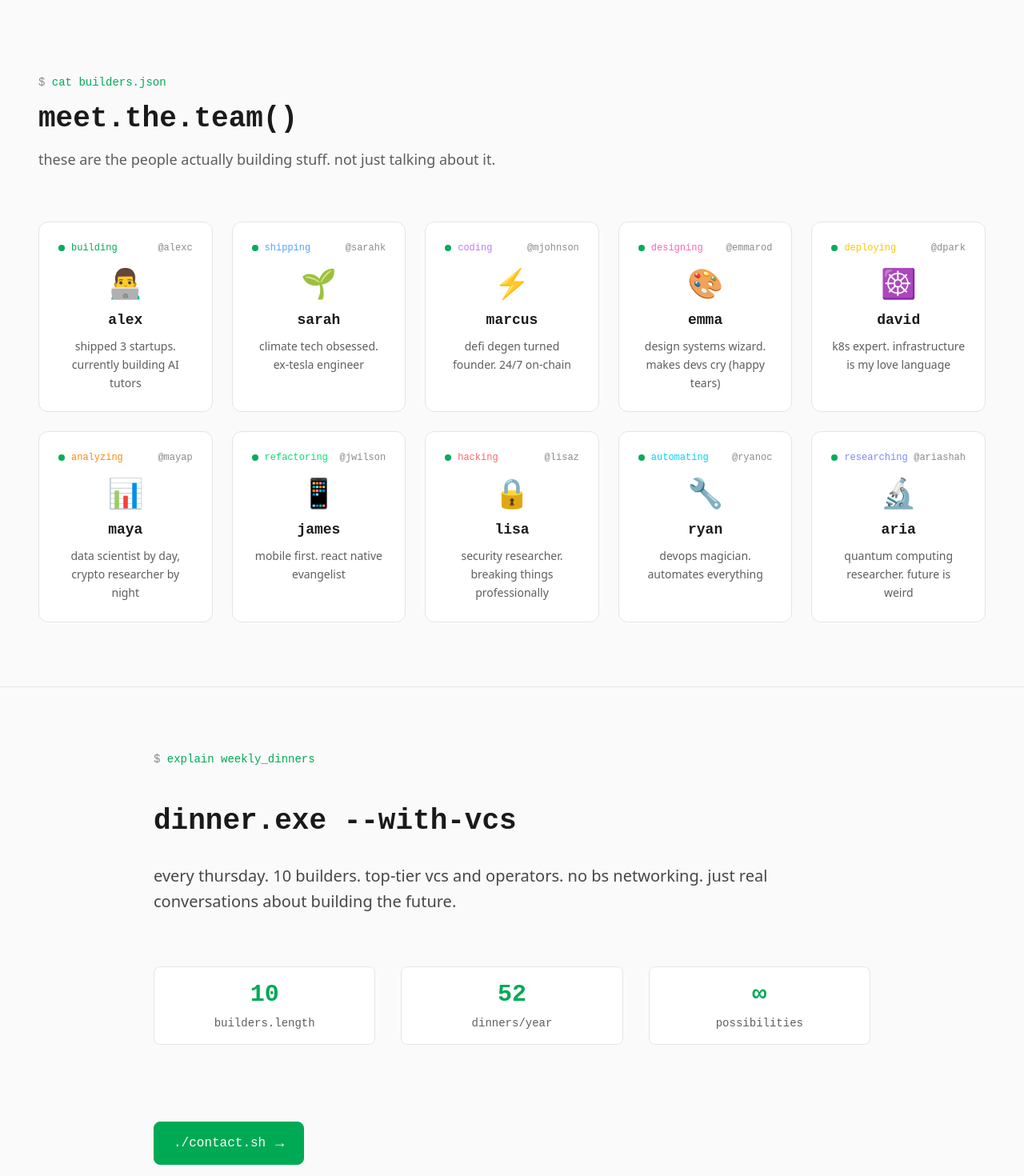
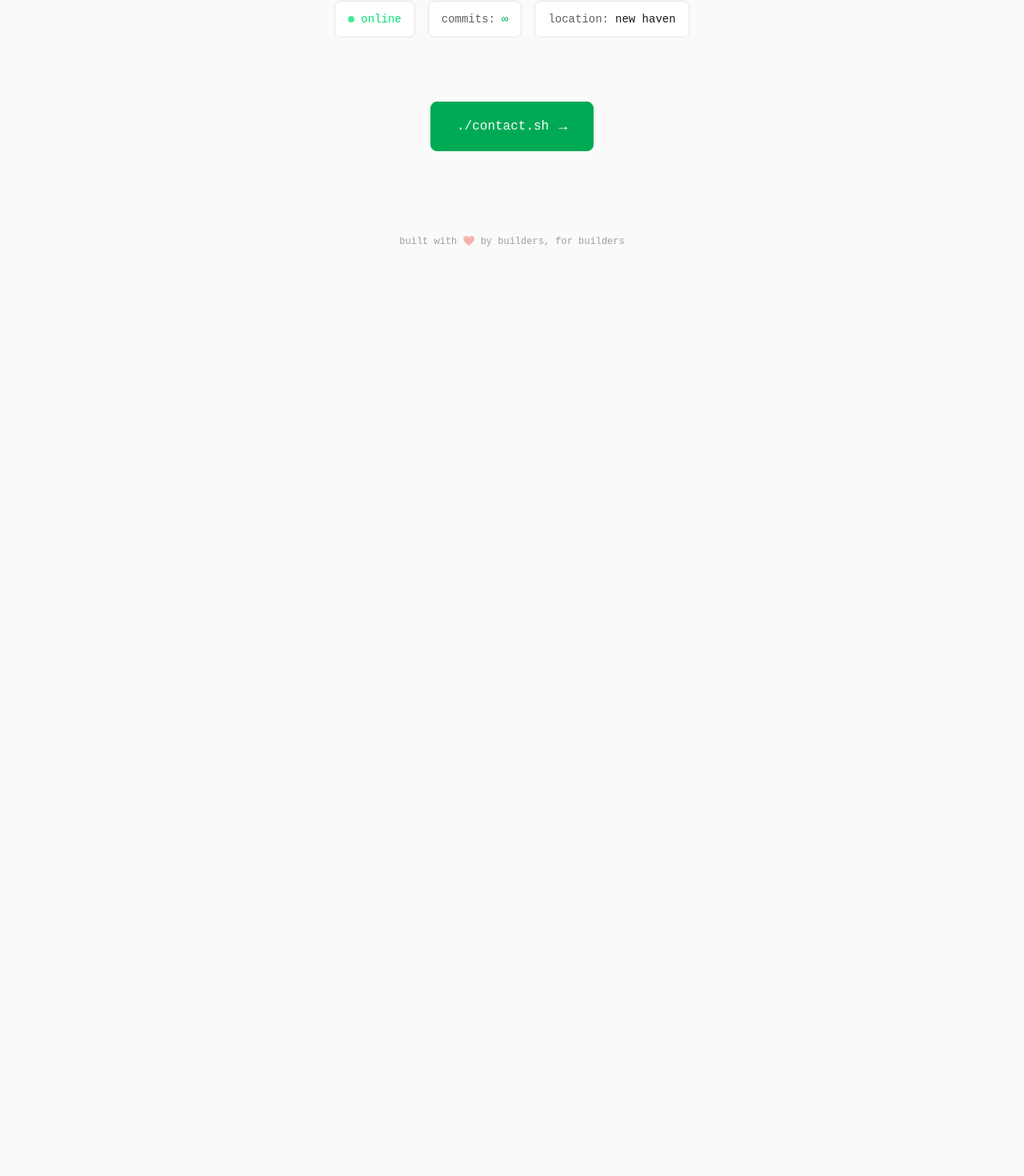
Before and after one commit to Nicolas705/buildathon, a Next.js app: page / in a window 1280 px wide. Shown: the part 458-1928 px from the top of the page at 80% size. After the commit the page ends 800 px from the top, so only its background shows below. Built offline with nearby package versions, Linux system fonts and the light colour scheme.

Commit message:
refactor Home page layout, remove mock builder data, and update site manifest with new branding and descriptions

```diff
--- a/app/page.tsx
+++ b/app/page.tsx
@@ -2,98 +2,14 @@
 
 import { motion } from 'framer-motion';
 
-// Mock data for the 10 builders - more casual and realistic
-const builders = [
-  {
-    id: 1,
-    name: 'alex',
-    description: 'shipped 3 startups. currently building AI tutors',
-    avatar: '👨‍💻',
-    status: 'building',
-    github: '@alexc'
-  },
-  {
-    id: 2,
-    name: 'sarah',
-    description: 'climate tech obsessed. ex-tesla engineer',
-    avatar: '🌱',
-    status: 'shipping',
-    github: '@sarahk'
-  },
-  {
-    id: 3,
-    name: 'marcus',
-    description: 'defi degen turned founder. 24/7 on-chain',
-    avatar: '⚡',
-    status: 'coding',
-    github: '@mjohnson'
-  },
-  {
-    id: 4,
-    name: 'emma',
-    description: 'design systems wizard. makes devs cry (happy tears)',
-    avatar: '🎨',
-    status: 'designing',
-    github: '@emmarod'
-  },
-  {
-    id: 5,
-    name: 'david',
-    description: 'k8s expert. infrastructure is my love language',
-    avatar: '☸️',
-    status: 'deploying',
-    github: '@dpark'
-  },
-  {
-    id: 6,
-    name: 'maya',
-    description: 'data scientist by day, crypto researcher by night',
-    avatar: '📊',
-    status: 'analyzing',
-    github: '@mayap'
-  },
-  {
-    id: 7,
-    name: 'james',
-    description: 'mobile first. react native evangelist',
-    avatar: '📱',
-    status: 'refactoring',
-    github: '@jwilson'
-  },
-  {
-    id: 8,
-    name: 'lisa',
-    description: 'security researcher. breaking things professionally',
-    avatar: '🔒',
-    status: 'hacking',
-    github: '@lisaz'
-  },
-  {
-    id: 9,
-    name: 'ryan',
-    description: 'devops magician. automates everything',
-    avatar: '🔧',
-    status: 'automating',
-    github: '@ryanoc'
-  },
-  {
-    id: 10,
-    name: 'aria',
-    description: 'quantum computing researcher. future is weird',
-    avatar: '🔬',
-    status: 'researching',
-    github: '@ariashah'
-  }
-];
-
-// Enhanced animation variants for more dramatic sequential loading
+// Enhanced animation variants for the hero section
 const containerVariants = {
   hidden: { opacity: 0 },
   visible: {
     opacity: 1,
     transition: {
       delayChildren: 0.5,
-      staggerChildren: 0.3 // Longer delay between each builder
+      staggerChildren: 0.3
     }
   }
 };
@@ -111,264 +27,84 @@ const itemVariants = {
   }
 };
 
-const builderVariants = {
-  hidden: {
-    scale: 0.5,
-    opacity: 0,
-    y: 50,
-    rotateX: -90
-  },
-  visible: {
-    scale: 1,
-    opacity: 1,
-    y: 0,
-    rotateX: 0,
-    transition: {
-      type: 'spring',
-      stiffness: 60,
-      damping: 12,
-      duration: 0.8
-    }
-  }
-};
-
-const statusColors = {
-  building: 'text-accent',
-  shipping: 'text-blue-400',
-  coding: 'text-purple-400',
-  designing: 'text-pink-400',
-  deploying: 'text-yellow-400',
-  analyzing: 'text-orange-400',
-  refactoring: 'text-green-400',
-  hacking: 'text-red-400',
-  automating: 'text-cyan-400',
-  researching: 'text-indigo-400'
-};
-
-function BuilderCard({ builder, index }: { builder: typeof builders[0]; index: number }) {
-  return (
-    <motion.div
-      initial="hidden"
-      animate="visible"
-      variants={builderVariants}
-      transition={{ delay: index * 0.4 }} // Much longer delay for dramatic effect
-      whileHover={{
-        scale: 1.05,
-        rotateY: 5,
-        transition: { type: 'spring', stiffness: 300, damping: 25 }
-      }}
-      className="group relative p-6 bg-card-bg border border-card-border rounded-xl hover:shadow-2xl hover:shadow-accent/20 transition-all duration-500 cursor-pointer hover:border-accent/50"
-    >
-      <div className="flex flex-col space-y-4">
-        {/* Status indicator */}
-        <div className="flex items-center justify-between">
-          <div className="flex items-center space-x-2">
-            <div className="w-2 h-2 bg-accent rounded-full animate-pulse"></div>
-            <span className={`text-xs font-mono ${statusColors[builder.status as keyof typeof statusColors]}`}>
-              {builder.status}
-            </span>
-          </div>
-          <span className="text-xs text-foreground/50 font-mono">{builder.github}</span>
-        </div>
-
-        {/* Avatar and name */}
-        <div className="text-center space-y-3">
-          <div className="text-4xl group-hover:scale-110 transition-transform duration-300">
-            {builder.avatar}
-          </div>
-          <div>
-            <h3 className="text-lg font-semibold text-foreground group-hover:text-accent transition-colors duration-300 font-mono">
-              {builder.name}
-            </h3>
-            <p className="text-sm text-foreground/70 mt-2 leading-relaxed">
-              {builder.description}
-            </p>
-          </div>
-        </div>
-      </div>
-
-      {/* Terminal-like border glow on hover */}
-      <div className="absolute inset-0 bg-gradient-to-br from-accent/10 via-transparent to-accent/5 opacity-0 group-hover:opacity-100 transition-opacity duration-500 rounded-xl pointer-events-none" />
-    </motion.div>
-  );
-}
-
 export default function Home() {
   return (
-    <div className="min-h-screen bg-background relative">
+    <div className="min-h-screen bg-background relative flex items-center justify-center">
       {/* Hero Section */}
-      <section className="relative px-6 pt-24 pb-20 sm:px-8 lg:px-12">
-        <div className="max-w-6xl mx-auto">
+      <section className="relative px-6 py-20 sm:px-8 lg:px-12 w-full">
+        <div className="max-w-4xl mx-auto">
           <motion.div
             initial="hidden"
             animate="visible"
             variants={containerVariants}
-            className="space-y-12"
+            className="space-y-12 text-center"
           >
             {/* Terminal-like header */}
             <motion.div
               variants={itemVariants}
-              className="font-mono text-accent text-sm mb-8"
+              className="font-mono text-accent text-sm"
             >
               <span className="text-foreground/50">$</span> cd /yale/signal && ls -la
             </motion.div>
 
             <motion.h1
               variants={itemVariants}
-              className="text-4xl sm:text-5xl lg:text-6xl font-bold text-foreground leading-tight"
+              className="text-5xl sm:text-6xl lg:text-7xl font-bold text-foreground leading-tight"
             >
               <span className="font-mono text-accent">signal</span>
               <br />
-              <span className="text-2xl sm:text-3xl lg:text-4xl font-normal text-foreground/80">
+              <span className="text-3xl sm:text-4xl lg:text-5xl font-normal text-foreground/80">
                 10 builders. weekly vc dinners.
               </span>
             </motion.h1>
 
             <motion.div
               variants={itemVariants}
-              className="flex flex-wrap gap-4 text-sm font-mono"
+              className="flex flex-wrap justify-center gap-4 text-sm font-mono"
             >
-              <div className="flex items-center space-x-2 px-3 py-2 bg-card-bg border border-card-border rounded-lg">
+              <div className="flex items-center space-x-2 px-4 py-3 bg-card-bg border border-card-border rounded-lg">
                 <div className="w-2 h-2 bg-green-400 rounded-full animate-pulse" />
                 <span className="text-green-400">online</span>
               </div>
-              <div className="flex items-center space-x-2 px-3 py-2 bg-card-bg border border-card-border rounded-lg">
+              <div className="flex items-center space-x-2 px-4 py-3 bg-card-bg border border-card-border rounded-lg">
                 <span className="text-foreground/70">commits:</span>
                 <span className="text-accent">∞</span>
               </div>
-              <div className="flex items-center space-x-2 px-3 py-2 bg-card-bg border border-card-border rounded-lg">
+              <div className="flex items-center space-x-2 px-4 py-3 bg-card-bg border border-card-border rounded-lg">
                 <span className="text-foreground/70">location:</span>
                 <span className="text-foreground">new haven</span>
               </div>
+            </motion.div>
+
+            <motion.div
+              variants={itemVariants}
+              className="pt-8"
+            >
+              <motion.a
+                href="mailto:signal@yale.edu"
+                whileHover={{ scale: 1.05 }}
+                whileTap={{ scale: 0.95 }}
+                className="inline-flex items-center space-x-3 px-8 py-4 bg-accent hover:bg-accent-hover text-background font-medium rounded-lg transition-colors duration-200 font-mono border border-accent hover:shadow-lg hover:shadow-accent/25"
+              >
+                <span>./contact.sh</span>
+                <span className="text-lg">→</span>
+              </motion.a>
             </motion.div>
           </motion.div>
         </div>
       </section>
 
-      {/* Builder Showcase */}
-      <section className="px-6 py-20 sm:px-8 lg:px-12">
-        <div className="max-w-7xl mx-auto">
-          <motion.div
-            initial={{ opacity: 0, y: 30 }}
-            whileInView={{ opacity: 1, y: 0 }}
-            viewport={{ once: true, margin: '-100px' }}
-            transition={{ duration: 0.6 }}
-            className="mb-16"
-          >
-            <div className="font-mono text-accent text-sm mb-4">
-              <span className="text-foreground/50">$</span> cat builders.json
-            </div>
-            <h2 className="text-3xl sm:text-4xl font-bold text-foreground mb-4 font-mono">
-              meet.the.team()
-            </h2>
-            <p className="text-lg text-foreground/70 max-w-2xl">
-              these are the people actually building stuff. not just talking about it.
-            </p>
-          </motion.div>
-
-          <div className="grid grid-cols-1 sm:grid-cols-2 lg:grid-cols-3 xl:grid-cols-5 gap-6">
-            {builders.map((builder, index) => (
-              <BuilderCard key={builder.id} builder={builder} index={index} />
-            ))}
-          </div>
-        </div>
-      </section>
-
-      {/* Weekly Dinners Section */}
-      <section className="px-6 py-20 sm:px-8 lg:px-12 border-t border-card-border">
-        <div className="max-w-4xl mx-auto">
-          <motion.div
-            initial={{ opacity: 0, y: 30 }}
-            whileInView={{ opacity: 1, y: 0 }}
-            viewport={{ once: true, margin: '-100px' }}
-            transition={{ duration: 0.6 }}
-            className="space-y-12"
-          >
-            <div className="font-mono text-accent text-sm">
-              <span className="text-foreground/50">$</span> explain weekly_dinners
-            </div>
-
-            <div className="space-y-8">
-              <h2 className="text-3xl sm:text-4xl font-bold text-foreground font-mono">
-                dinner.exe --with-vcs
-              </h2>
-
-              <p className="text-lg sm:text-xl text-foreground/80 leading-relaxed">
-                every thursday. 10 builders. top-tier vcs and operators. no bs networking.
-                just real conversations about building the future.
-              </p>
-
-              <div className="grid grid-cols-1 md:grid-cols-3 gap-8 py-8">
-                <div className="text-center space-y-2 p-4 bg-card-bg border border-card-border rounded-lg">
-                  <div className="text-3xl font-bold text-accent font-mono">10</div>
-                  <div className="text-sm text-foreground/70 font-mono">builders.length</div>
-                </div>
-                <div className="text-center space-y-2 p-4 bg-card-bg border border-card-border rounded-lg">
-                  <div className="text-3xl font-bold text-accent font-mono">52</div>
-                  <div className="text-sm text-foreground/70 font-mono">dinners/year</div>
-                </div>
-                <div className="text-center space-y-2 p-4 bg-card-bg border border-card-border rounded-lg">
-                  <div className="text-3xl font-bold text-accent font-mono">∞</div>
-                  <div className="text-sm text-foreground/70 font-mono">possibilities</div>
-                </div>
-              </div>
-            </div>
-
-            <motion.div
-              whileHover={{ scale: 1.02 }}
-              whileTap={{ scale: 0.98 }}
-              className="pt-4"
-            >
-              <a
-                href="mailto:signal@yale.edu"
-                className="inline-flex items-center space-x-3 px-6 py-3 bg-accent hover:bg-accent-hover text-background font-medium rounded-lg transition-colors duration-200 font-mono border border-accent hover:shadow-lg hover:shadow-accent/25"
-              >
-                <span>./contact.sh</span>
-                <span className="text-lg">→</span>
-              </a>
-            </motion.div>
-          </motion.div>
-        </div>
-      </section>
-
-      {/* Footer */}
-      <footer className="px-6 py-16 sm:px-8 lg:px-12 border-t border-card-border">
+      {/* Minimal Footer */}
+      <footer className="absolute bottom-0 left-0 right-0 px-6 py-8 sm:px-8 lg:px-12">
         <div className="max-w-6xl mx-auto">
           <motion.div
             initial={{ opacity: 0 }}
-            whileInView={{ opacity: 1 }}
-            viewport={{ once: true }}
-            transition={{ duration: 0.6 }}
-            className="text-center space-y-8"
+            animate={{ opacity: 1 }}
+            transition={{ delay: 2, duration: 0.6 }}
+            className="text-center"
           >
-            <div className="font-mono text-accent text-sm">
-              <span className="text-foreground/50">$</span> cat /etc/signal/info
-            </div>
-
-            <div className="flex items-center justify-center space-x-3">
-              <div className="w-10 h-10 bg-accent rounded-lg flex items-center justify-center font-mono font-bold text-background">
-                S
-              </div>
-              <div className="text-left">
-                <div className="text-xl font-semibold text-foreground font-mono">signal</div>
-                <div className="text-sm text-foreground/60 font-mono">v1.0.0</div>
-              </div>
-            </div>
-
-            <p className="text-foreground/60 text-sm max-w-md mx-auto font-mono">
-              connecting yale&apos;s most ambitious builders with the investors who get it.
-            </p>
-
-            <div className="pt-4 space-y-2">
-              <a
-                href="mailto:signal@yale.edu"
-                className="text-accent hover:text-accent-hover transition-colors duration-200 text-sm font-mono block"
-              >
-                signal@yale.edu
-              </a>
-              <div className="text-xs text-foreground/40 font-mono">
-                built with ❤️ by builders, for builders
-              </div>
+            <div className="text-xs text-foreground/40 font-mono">
+              built with ❤️ by builders, for builders
             </div>
           </motion.div>
         </div>
```
Also changed, not shown: public/site.webmanifest.
